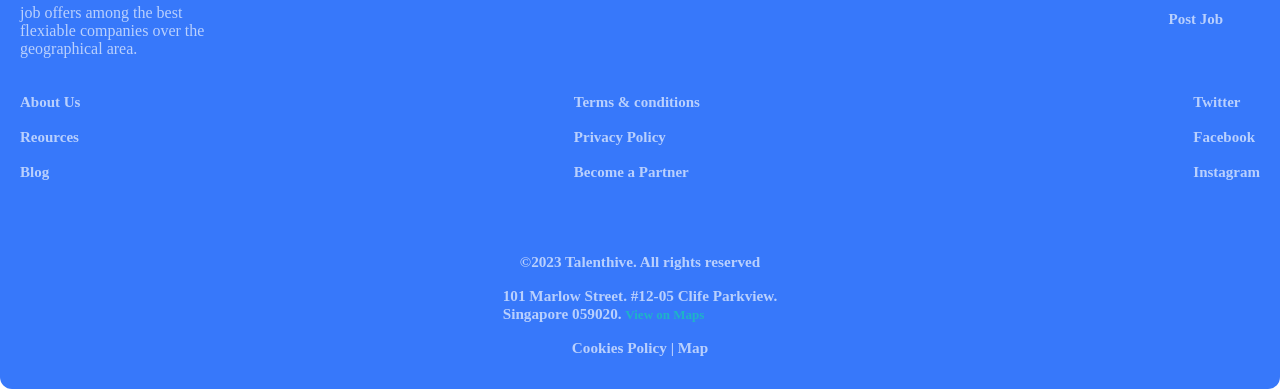
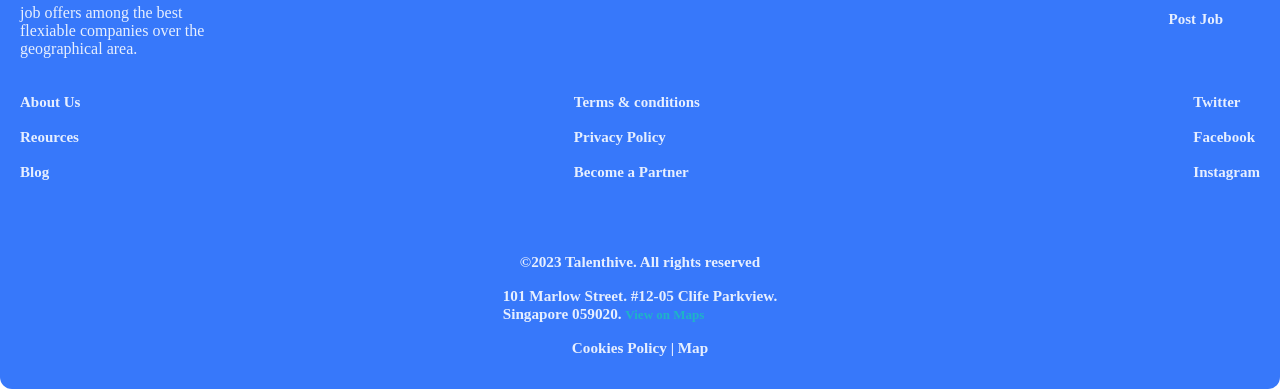
Before and after one commit to mullerdaniel/Replicar-o-Design-responsivo-, a plain HTML site: page TalentHive/index.html in a window 1280 px wide. Shown: the part 3190-3579 px from the top of the page. Drawn offline with Linux system fonts and the light colour scheme.

Commit message:
DM-1 feat: Arrumando o css

```diff
--- a/TalentHive/Style/style.css
+++ b/TalentHive/Style/style.css
@@ -233,12 +233,12 @@
 
 .parte-de-baixo h2 {
     margin-left: 20px;
-    color: rgba(255, 255, 255, 0.651);
+    color: rgba(255, 255, 255, 0.877);
 }
 
 .parte-de-baixo p {
     margin-left: 20px;
-    color: rgba(255, 255, 255, 0.651);
+    color: rgba(255, 255, 255, 0.877);
 }
 
 .botoes-footer a {
@@ -272,7 +272,7 @@
 }
 
 .botoes-footer-inferior a {
-    color: rgba(255, 255, 255, 0.651);
+    color: rgba(255, 255, 255, 0.877);
     font-size: 10px;
     margin-left: 20px;
     margin-right: 20px;
@@ -294,7 +294,7 @@
     justify-content: center;
     flex-direction: column;
     align-items: center;
-    color: rgba(255, 255, 255, 0.651);
+    color: rgba(255, 255, 255, 0.877);
     font-size: 13px;
 }
 
```
